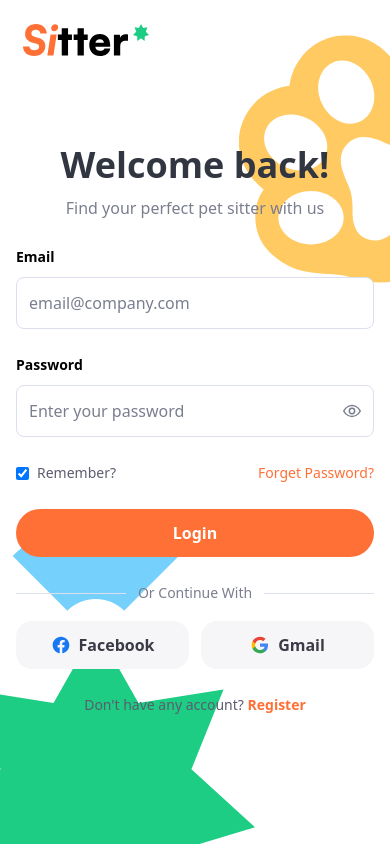
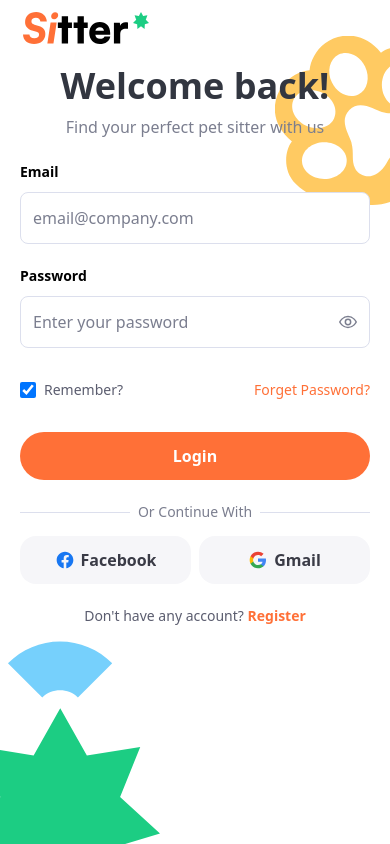
Before and after one commit to Kaopan11/pet-sitter-app-client, a Next.js app: page /login/owner in a window 390 px wide. Built offline with nearby package versions, Linux system fonts and the light colour scheme; a web font is replaced by a local one.

Commit message:
style(auth): make login and register layouts responsive

```diff
--- a/src/components/AuthShell.js
+++ b/src/components/AuthShell.js
@@ -1,5 +1,6 @@
 // src/components — เลย์เอาต์หน้า auth
 // light = owner (ลายมุม) | plain = sitter (ขาวล้วน) | dark = การ์ดบนพื้นเข้ม
+// responsive: มือถือเลื่อนได้ / ลดของตกแต่ง / desktop คงเลย์เอาต์เดิม
 
 import AuthLogo from "@/components/AuthLogo";
 
@@ -9,27 +10,27 @@ export default function AuthShell({ label, variant = "dark", children }) {
 
   return (
     <main
-      className={`relative isolate flex min-h-svh flex-1 flex-col overflow-hidden ${
+      className={`relative isolate flex min-h-svh flex-1 flex-col overflow-x-hidden ${
         isLight ? "bg-white" : "bg-footer"
       }`}
     >
       {/* Logo มุมบนซ้าย — จุดเดียวกับ Homepage (px ตรง Navbar) */}
-      <div className="relative z-20 flex h-20 shrink-0 items-center px-5 md:px-20">
+      <div className="relative z-20 flex h-14 shrink-0 items-center px-5 sm:h-20 md:px-20">
         <AuthLogo />
       </div>
 
-      <div className="relative flex flex-1 items-center justify-center px-4 pb-16">
+      <div className="relative flex flex-1 flex-col items-center justify-start px-5 pb-10 pt-2 sm:justify-center sm:px-6 sm:pb-16 sm:pt-0">
         {showOwnerDecor ? (
           <>
             <img
               src="/image/paw-yellow.svg"
               alt=""
-              className="pointer-events-none absolute top-0 right-0 z-0 w-52.5 translate-x-[28%] translate-y-[-18%] select-none"
+              className="pointer-events-none absolute top-0 right-0 z-0 w-36 translate-x-[20%] translate-y-[-12%] select-none sm:w-52.5 sm:translate-x-[28%] sm:translate-y-[-18%]"
             />
             <img
               src="/image/corner-bottom-left.svg"
               alt=""
-              className="pointer-events-none absolute bottom-0 left-0 z-0 w-63.75 select-none"
+              className="pointer-events-none absolute bottom-0 left-0 z-0 w-40 select-none sm:w-63.75"
             />
           </>
         ) : null}
@@ -38,15 +39,15 @@ export default function AuthShell({ label, variant = "dark", children }) {
           <>
             <div
               aria-hidden
-              className="pointer-events-none absolute -top-8 right-8 size-28 rotate-12 rounded-4xl bg-yellow opacity-90 sm:right-[12%]"
+              className="pointer-events-none absolute -top-8 right-4 size-20 rotate-12 rounded-4xl bg-yellow opacity-90 sm:right-[12%] sm:size-28"
             />
             <div
               aria-hidden
-              className="pointer-events-none absolute -bottom-10 left-4 size-36 rounded-full bg-green opacity-80 sm:left-[10%]"
+              className="pointer-events-none absolute -bottom-10 left-2 size-28 rounded-full bg-green opacity-80 sm:left-[10%] sm:size-36"
             />
             <div
               aria-hidden
-              className="pointer-events-none absolute bottom-8 left-20 size-24 rounded-full bg-blue opacity-90 sm:left-[16%]"
+              className="pointer-events-none absolute bottom-8 left-12 size-16 rounded-full bg-blue opacity-90 sm:left-[16%] sm:size-24"
             />
           </>
         ) : null}
@@ -64,7 +65,9 @@ export default function AuthShell({ label, variant = "dark", children }) {
           {isLight ? (
             children
           ) : (
-            <div className="card border-0 p-8 shadow-dropdown sm:p-10">{children}</div>
+            <div className="card border-0 p-6 shadow-dropdown sm:p-8 md:p-10">
+              {children}
+            </div>
           )}
         </div>
       </div>
--- a/src/components/LoginForm.js
+++ b/src/components/LoginForm.js
@@ -64,8 +64,8 @@ export default function LoginForm({
   }
 
   return (
-    <form onSubmit={handleSubmit} className="flex flex-col gap-6">
-      <header className="flex flex-col items-center gap-2 text-center">
+    <form onSubmit={handleSubmit} className="flex flex-col gap-5 sm:gap-6">
+      <header className="flex flex-col items-center gap-1.5 text-center sm:gap-2">
         <h1 className="text-h2">{title}</h1>
         <p className="text-body-2 text-gray-400">{subtitle}</p>
       </header>
@@ -99,17 +99,21 @@ export default function LoginForm({
       </div>
 
       {showRemember && showForgotPassword ? (
-        <div className="flex items-center justify-between gap-3">
-          <label className="flex items-center gap-2 text-body-3 text-gray-500">
+        <div className="flex flex-wrap items-center justify-between gap-x-3 gap-y-2">
+          <label className="flex min-h-11 items-center gap-2 text-body-3 text-gray-500">
             <input
               type="checkbox"
               checked={remember}
               onChange={(event) => setRemember(event.target.checked)}
+              className="size-4 shrink-0"
             />
             Remember?
           </label>
           {/* ยังไม่เชื่อม API forgot-password */}
-          <button type="button" className="text-body-3 font-medium text-primary">
+          <button
+            type="button"
+            className="min-h-11 text-body-3 font-medium text-primary"
+          >
             Forget Password?
           </button>
         </div>
@@ -117,7 +121,10 @@ export default function LoginForm({
 
       {showForgotPassword && !showRemember ? (
         <p className="text-center">
-          <button type="button" className="text-body-3 font-medium text-primary">
+          <button
+            type="button"
+            className="min-h-11 text-body-3 font-medium text-primary"
+          >
             Forget Password?
           </button>
         </p>
--- a/src/components/RegisterForm.js
+++ b/src/components/RegisterForm.js
@@ -122,14 +122,14 @@ export default function RegisterForm({
   }
 
   return (
-    <form onSubmit={handleSubmit} className="flex flex-col gap-5">
-      <header className="flex flex-col items-center gap-2 text-center">
+    <form onSubmit={handleSubmit} className="flex flex-col gap-4 sm:gap-5">
+      <header className="flex flex-col items-center gap-1.5 text-center sm:gap-2">
         <h1 className="text-h2">{title}</h1>
         <p className="text-body-2 text-gray-400">{subtitle}</p>
       </header>
 
       <div
-        className="mx-auto flex w-full max-w-70 rounded-full bg-gray-100 p-1"
+        className="mx-auto flex w-full max-w-none rounded-full bg-gray-100 p-1 sm:max-w-70"
         role="tablist"
         aria-label="Register as"
       >
@@ -137,7 +137,7 @@ export default function RegisterForm({
           type="button"
           role="tab"
           aria-selected={mode === "owner"}
-          className={`flex-1 rounded-full py-2 text-body-3 font-bold transition ${
+          className={`min-h-11 flex-1 rounded-full py-2 text-body-3 font-bold transition ${
             mode === "owner"
               ? "bg-white text-orange-500 ring-1 ring-orange-500"
               : "text-gray-400"
@@ -150,7 +150,7 @@ export default function RegisterForm({
           type="button"
           role="tab"
           aria-selected={mode === "sitter"}
-          className={`flex-1 rounded-full py-2 text-body-3 font-bold transition ${
+          className={`min-h-11 flex-1 rounded-full py-2 text-body-3 font-bold transition ${
             mode === "sitter"
               ? "bg-white text-orange-500 ring-1 ring-orange-500"
               : "text-gray-400"
--- a/src/components/SocialAuthButtons.js
+++ b/src/components/SocialAuthButtons.js
@@ -1,20 +1,20 @@
 // ปุ่ม Facebook / Google ตาม Figma — ไอคอนจาก public/icon ยังไม่ต่อ OAuth
 export default function SocialAuthButtons() {
   return (
-    <div className="flex flex-col gap-4">
-      <div className="flex items-center gap-3">
+    <div className="flex flex-col gap-3 sm:gap-4">
+      <div className="flex items-center gap-2 sm:gap-3">
         <span className="h-px flex-1 bg-gray-200" />
-        <span className="text-body-3 text-gray-400">Or Continue With</span>
+        <span className="shrink-0 text-body-3 text-gray-400">Or Continue With</span>
         <span className="h-px flex-1 bg-gray-200" />
       </div>
-      <div className="grid grid-cols-2 gap-3">
-        <button type="button" className="btn btn-social w-full gap-2">
-          <img src="/icon/facebook.svg" alt="" className="size-5" />
-          Facebook
+      <div className="grid grid-cols-2 gap-2 sm:gap-3">
+        <button type="button" className="btn btn-social w-full gap-1.5 sm:gap-2">
+          <img src="/icon/facebook.svg" alt="" className="size-5 shrink-0" />
+          <span className="truncate">Facebook</span>
         </button>
-        <button type="button" className="btn btn-social w-full gap-2">
-          <img src="/icon/google.svg" alt="" className="size-5" />
-          Gmail
+        <button type="button" className="btn btn-social w-full gap-1.5 sm:gap-2">
+          <img src="/icon/google.svg" alt="" className="size-5 shrink-0" />
+          <span className="truncate">Gmail</span>
         </button>
       </div>
     </div>
```
